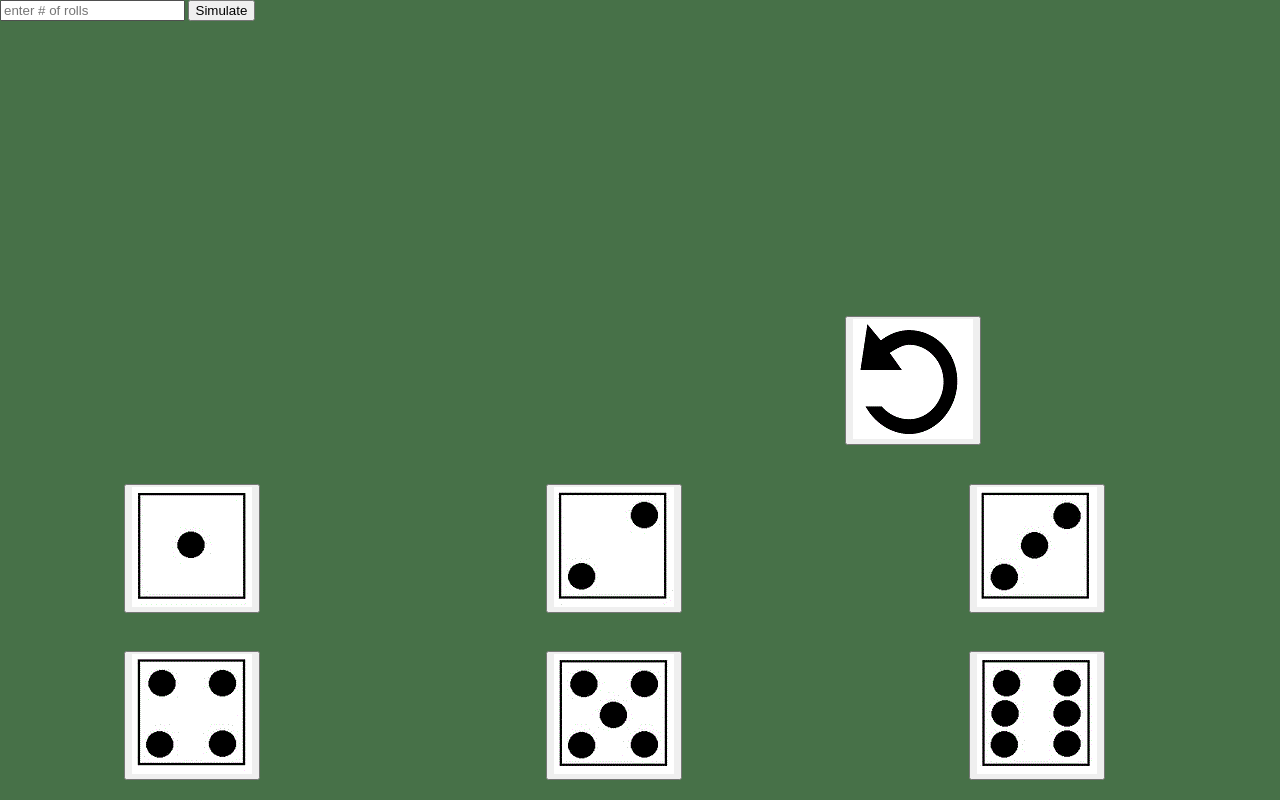
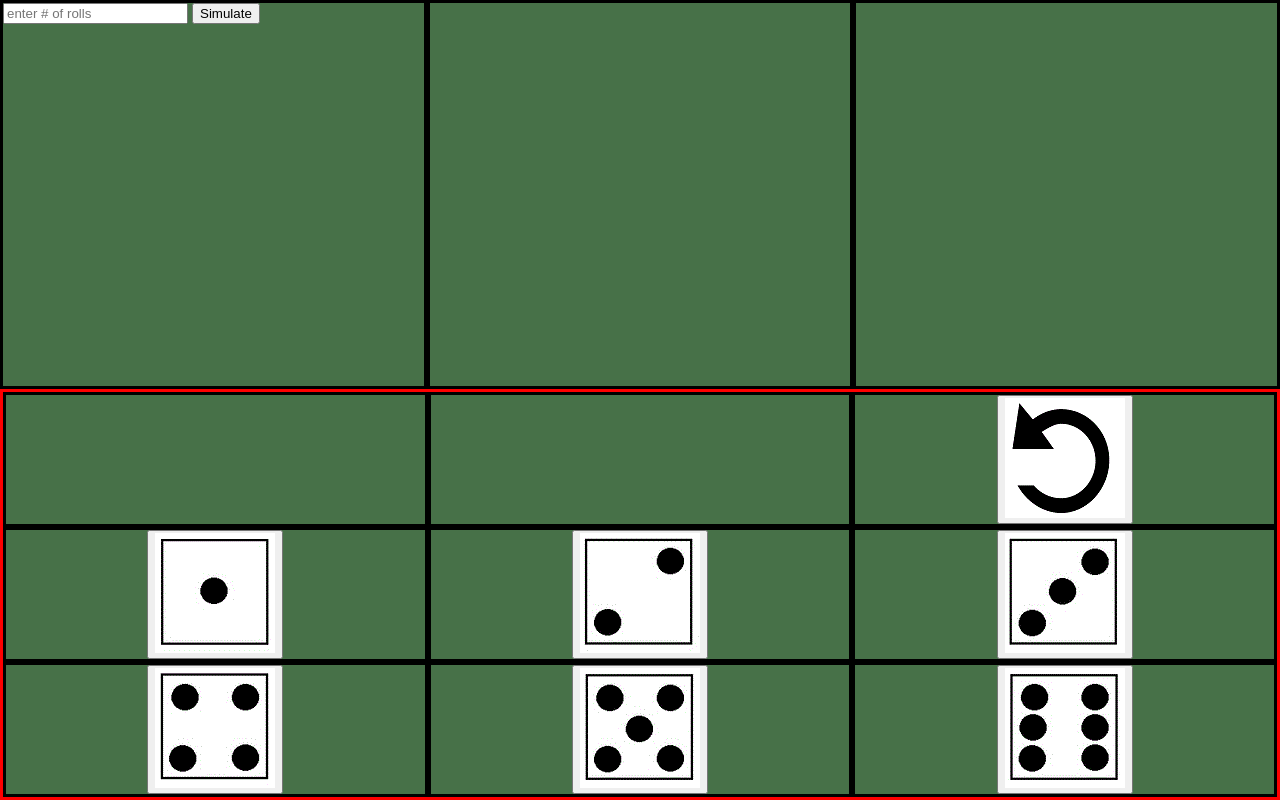
Before and after one commit to nhbatdorf/CrapsSimulator, a plain HTML site: page index.html in a window 1280 px wide. Drawn offline with Linux system fonts and the light colour scheme.

Commit message:
working with css grid to improve interface

```diff
--- a/index.html
+++ b/index.html
@@ -5,17 +5,22 @@
 	<link rel="stylesheet" type="text/css" href="style.css">
 </head>
 <body>
+	<div>
 		<input id="rolls" type="text" placeholder="enter # of rolls">
 		<button id="sim">Simulate</button>
+	</div>
 
+	<div>
 		<ul class="results" id="simRolls">
 			<li></li>
 		</ul>
+	</div>
 
-	<div class="suggest"></div>
+	<div class="suggest">
 		<ul  class="results" id="rollLog">
 			<li></li>
 		</ul>
+	</div>
 
 	<div class="rollInputFrame">
 		<div class="dice" id="selectOne"></div>
--- a/style.css
+++ b/style.css
@@ -1,8 +1,18 @@
 body {
 	margin: auto;
 	font-family: Times New Roman;
-	font-size: 10px;
+    color: white;
 	background-color: #477148;
+
+    height: 100vh;
+    display: grid;
+    grid-template-columns: 1fr 1fr 1fr;
+    grid-template-rows: 1fr 1fr;
+}
+
+div {
+    border-style: solid;
+    border-color: black;
 }
 
 ul.results {
@@ -10,16 +20,17 @@ ul.results {
 }
 
 .rollInputFrame {
+    grid-column: 1/4;
     display: grid;
-    grid-gap: 3vw;
-    grid-template-columns: auto auto auto;
-    position: fixed;
-    bottom: 20px;
+    grid-template-columns: 1fr 1fr 1fr;
+    grid-template-rows: 1fr 1fr 1fr;
+
+    border-style: solid;
+    border-color: red;
 }
 
-.dice {
+.dice, .remove {
     text-align: center;
-    width: 30vw;
 }
 
 .button:hover {
```
Lines whose indentation alone changed are shown as unchanged.
